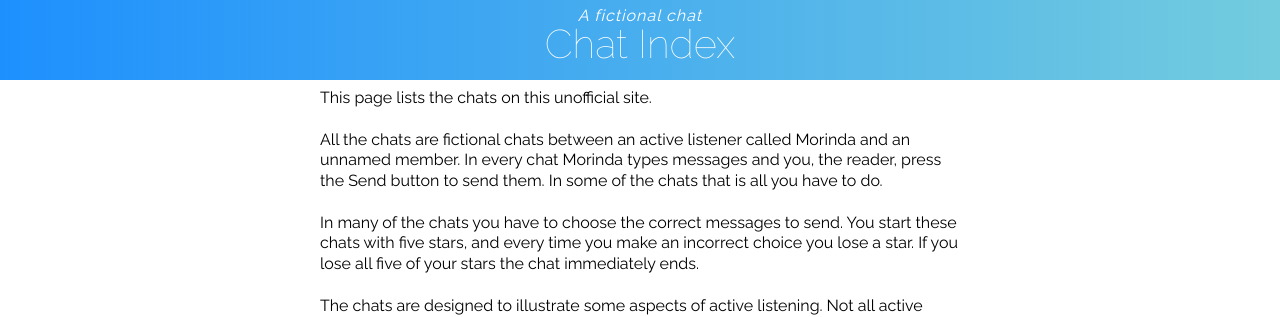
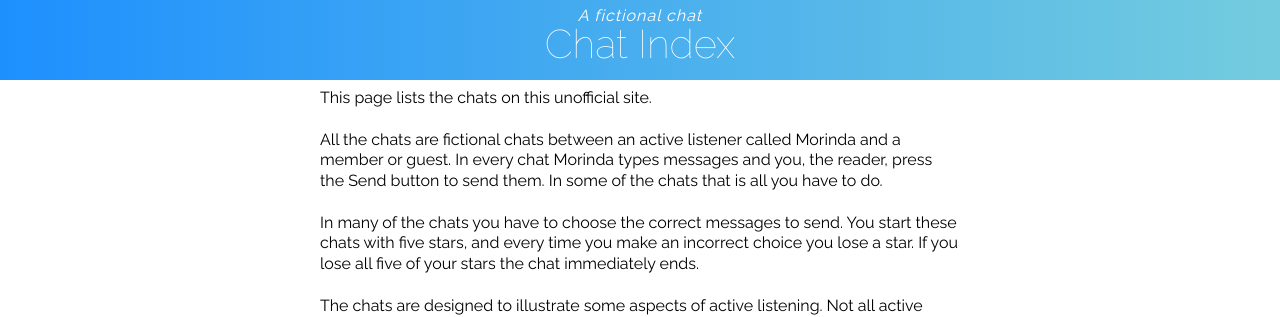
Before and after one commit to RarelyCharlie/rarelycharlie.github.io, a Jekyll site: the page built from _chat/index.md, in a window 1280 px wide. Shown: the top 317 px of the page. Built offline with Jekyll 4.4.1, drawn with Linux system fonts in a browser that asks for light colours; nearby versions of some CDN libraries.

Commit message:
add chat info

```diff
--- a/_chat/index.md
+++ b/_chat/index.md
@@ -5,14 +5,14 @@ class: index
 ---
 This page lists the chats on this unofficial site.
 
-All the chats are fictional chats between an active listener called Morinda and an unnamed member. In every chat Morinda types messages and you, the reader, press the Send button to send them. In some of the chats that is all you have to do.
+All the chats are fictional chats between an active listener called Morinda and a member or guest. In every chat Morinda types messages and you, the reader, press the Send button to send them. In some of the chats that is all you have to do.
 
 In many of the chats you have to choose the correct messages to send. You start these chats with five stars, and every time you make an incorrect choice you lose a star. If you lose all five of your stars the chat immediately ends.
 
 The chats are designed to illustrate some aspects of active listening. Not all active listeners listen in the same way, and the style of listening in these chats is just one of several styles. However, all the chats on this unofficial site illustrate the same active listening style consistently.
 
-{% for chat in site.chat %}
-  {% if chat.class != 'index' %}
+{% for chat in site.chat %}{% if chat.class != 'index' %}
 #### [{{ chat.title }}]({{ chat.url | remove: '.html' }} 'Go to the chat: {{ chat.title }}')
-  {% endif %}
-{% endfor %}
+
+{{ chat.info }}
+{% endif %}{% endfor %}
```
